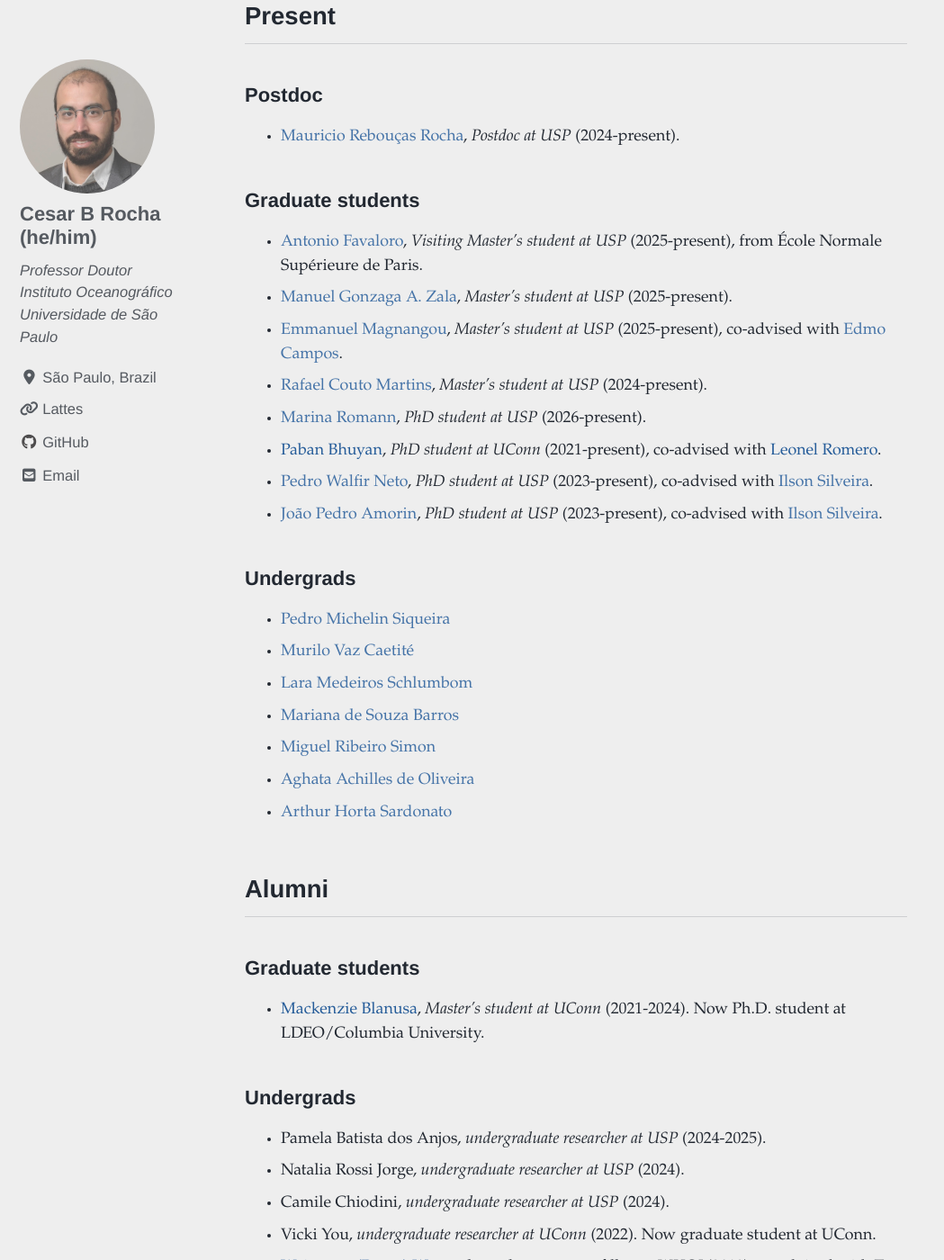
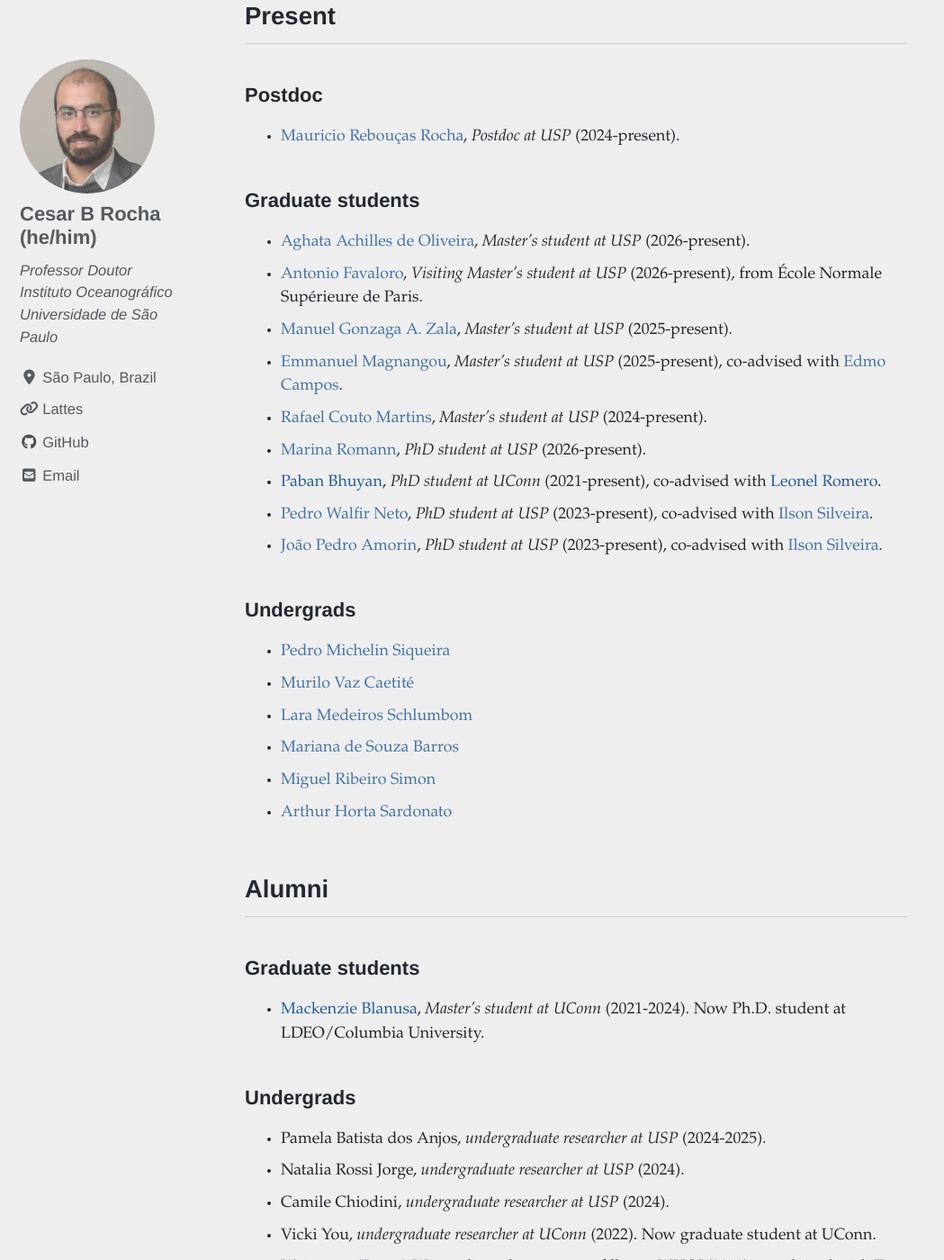
Before and after one commit to cesar-rocha/cesar-rocha.github.io, a Jekyll site: the page built from _pages/group.md, in a window 1280 px wide and 1400 px high, scrolled down 1230 px. Shown: the whole window at 90% size, without its empty margins (0-1049 px from the left). Built offline with Jekyll 4.4.1, drawn with Linux system fonts in a browser that asks for light colours; cached includes are drawn as plain includes; nearby versions of some CDN libraries.

Commit message:
update status

```diff
--- a/_pages/group.md
+++ b/_pages/group.md
@@ -14,7 +14,8 @@ header:
 
 
 ### Graduate students
-- [Antonio Favaloro](), *Visiting Master's student at USP* (2025-present), from École Normale Supérieure de Paris.
+- [Aghata Achilles de Oliveira](),  *Master's student at USP* (2026-present).
+- [Antonio Favaloro](), *Visiting Master's student at USP* (2026-present), from École Normale Supérieure de Paris.
 - [Manuel Gonzaga A. Zala](), *Master's student at USP* (2025-present).
 - [Emmanuel Magnangou](), *Master's student at USP* (2025-present), co-advised with [Edmo Campos]().
 - [Rafael Couto Martins](), *Master's student at USP* (2024-present).
```
Also changed, not shown: other parts of _pages/group.md (+0 -1 lines).
